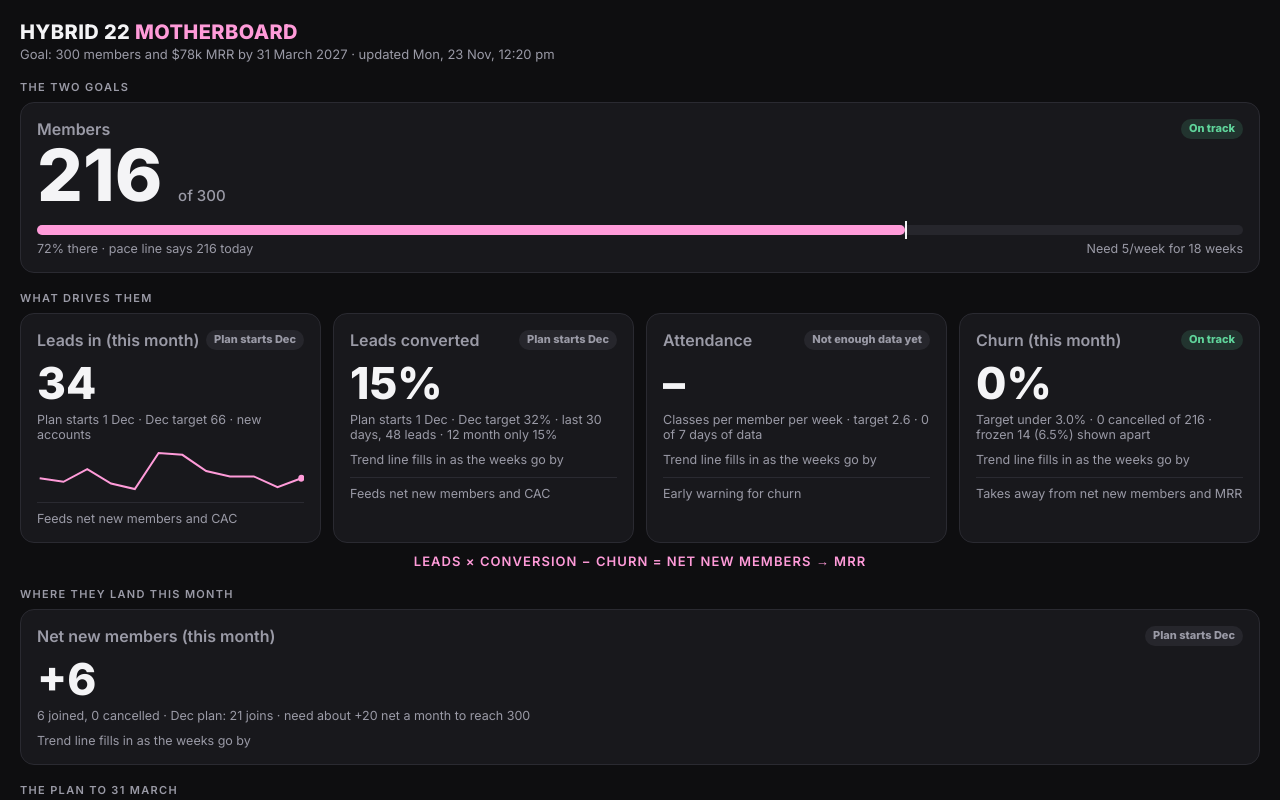
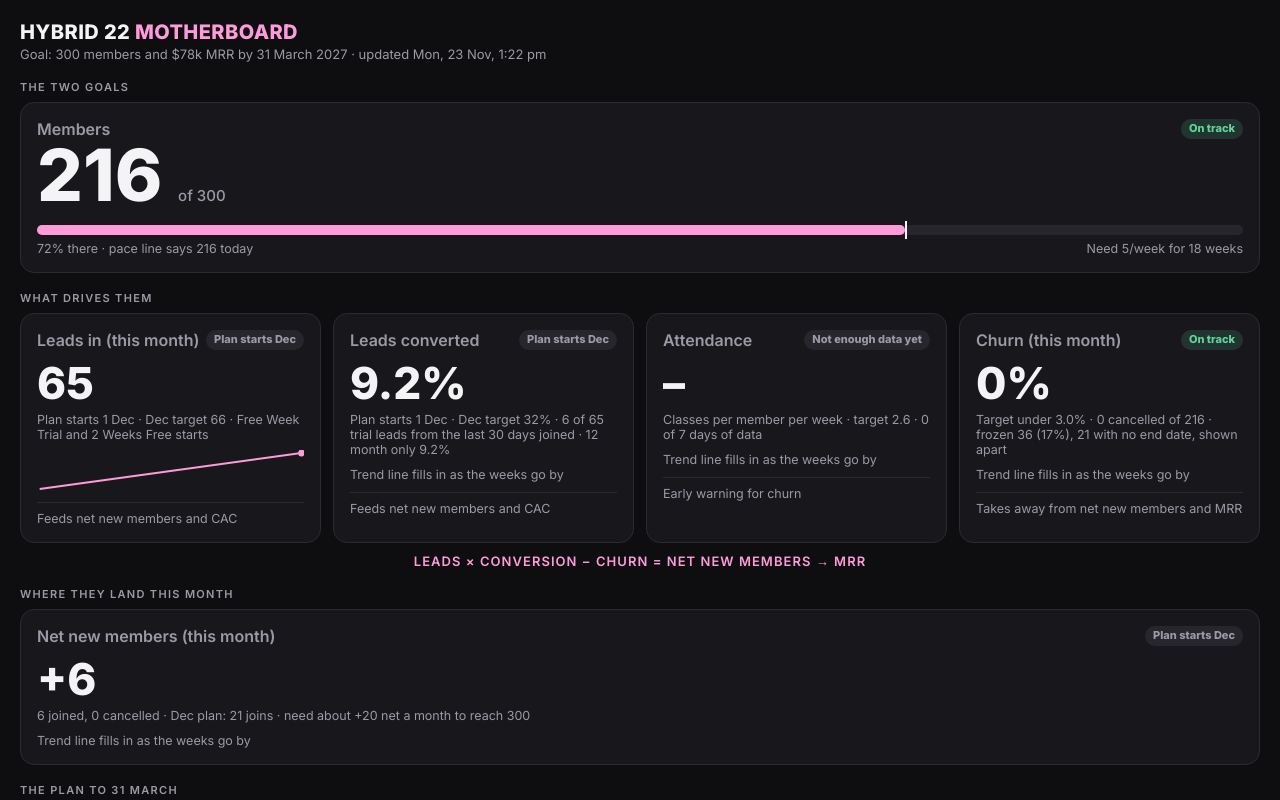
Before and after one commit to hybrid22jez/hybrid22-attendance-screen, a plain HTML site: page docs/kpi/index.html in a window 1280 px wide. Shown: the top 800 px of the page. Drawn offline with Linux system fonts and the light colour scheme.

Commit message:
Update Motherboard TV view [skip ci]

```diff
--- a/docs/kpi/index.html
+++ b/docs/kpi/index.html
@@ -82,7 +82,7 @@ body.tv .feeds,body.tv .costs{font-size:12.5px;margin-top:10px;border-top:1px so
 <div class="card"><table class="plan" id="plan"></table><div class="dim" id="plannote" style="margin-top:8px;font-size:12.5px"></div></div>
 
 <div class="foot money">
-<b>How each number is worked out.</b> Data from Momence every morning (Mindbody from 4 Jan). Members: people with an active paid membership (direct debit or upfront); trials, class packs, Recovery Lounge and complimentary passes don't count, and frozen members are shown apart. Leads: new accounts. Converted: leads from the last 30 days who now hold a paid membership, with 12 month shown separately. Churn: cancellations this month ÷ members at the start of the month; a member who leaves while frozen counts on the day they leave. Attendance: classes attended per member per week over the last 7 days. CAC: monthly acquisition spend (advertising, other marketing incl. Zane and Alana's retainer, Tay's sales wages, commissions) ÷ new members in the last 30 days. Jez's time and rent are general business costs, not CAC. Trend lines start on the first day of data and fill in week by week.
+<b>How each number is worked out.</b> Data from Momence every morning (Mindbody from 4 Jan). Members: people with an active paid membership (direct debit or upfront); trials, class packs, Recovery Lounge and complimentary passes don't count, and frozen members (anyone currently frozen, however long ago they froze and with or without an end date) are shown apart. Leads: people who start a Free Week Trial or 2 Weeks Free. Converted: those leads from the last 30 days who now hold a paid membership, with 12 month shown separately. Churn: cancellations this month ÷ members at the start of the month; a member who leaves while frozen counts as a cancel on the day they leave. Attendance: classes attended per member per week over the last 7 days. CAC: monthly acquisition spend (advertising, other marketing incl. Zane and Alana's retainer, Tay's sales wages, commissions) ÷ new members in the last 30 days. Jez's time and rent are general business costs, not CAC. Trend lines start on the first day of data and fill in week by week.
 </div>
 </div>
 <div class="tip" id="tip"></div>
@@ -161,9 +161,9 @@ function render(){
 
   $("#drivers").append(
     kCard({nt:"Plan starts Dec", name:"Leads in (this month)", val:D.leads.month, target:P.leads, show:D.leads.month,
-      tgtText:P.leads==null?`${P.label} Dec target ${D.plan[0].leads} · new accounts`:`${P.label} target ${P.leads} (about ${Math.round(P.leads/4.35)} a week) · new accounts`, weekly:D.leads.weekly, fmt:v=>v+" leads that week", feeds:"Feeds net new members and CAC"}),
+      tgtText:P.leads==null?`${P.label} Dec target ${D.plan[0].leads} · Free Week Trial and 2 Weeks Free starts`:`${P.label} target ${P.leads} (about ${Math.round(P.leads/4.35)} a week) · Free Week Trial and 2 Weeks Free starts`, weekly:D.leads.weekly, fmt:v=>v+" leads that week", feeds:"Feeds net new members and CAC"}),
     kCard({nt:"Plan starts Dec", name:"Leads converted", val:D.conv.rate, target:P.conv, show:pct(D.conv.rate),
-      tgtText:`${P.conv==null?P.label+' Dec target '+pct(D.plan[0].conv):P.label+' target '+pct(P.conv)} · last 30 days, ${D.conv.n} leads · 12 month only ${pct(D.conv.twelve)}`, weekly:D.conv.weekly, fmt:pct, feeds:"Feeds net new members and CAC"}));
+      tgtText:`${P.conv==null?P.label+' Dec target '+pct(D.plan[0].conv):P.label+' target '+pct(P.conv)} · ${D.conv.converted ?? '–'} of ${D.conv.n} trial leads from the last 30 days joined · 12 month only ${pct(D.conv.twelve)}`, weekly:D.conv.weekly, fmt:pct, feeds:"Feeds net new members and CAC"}));
   if (money_ok) $("#drivers").append(
     kCard({name:"CAC (blended)", cls:"money", val:D.cac.full, target:D.cac.target, lower:true, show:money(D.cac.full),
       tgtText:`Target ${money(D.cac.target)} · ${money(D.cac.costs.reduce((a,c)=>a+c[1],0))} spend ÷ ${D.cac.newCustomers} new members (${D.cac.basis}) · pays back in ${D.cac.full?(D.cac.full/D.cac.revPerMember).toFixed(1):"–"} months`,
@@ -173,7 +173,7 @@ function render(){
     kCard({name:"Attendance", val:D.att.rate, target:D.att.target, show:D.att.rate==null?"–":D.att.rate.toFixed(1),
       tgtText:`Classes per member per week · target ${D.att.target}${D.att.days<7?` · ${D.att.days} of 7 days of data`:""}`, weekly:D.att.weekly, fmt:v=>v.toFixed(1)+" a week", feeds:"Early warning for churn"}),
     kCard({name:"Churn (this month)", val:D.churn.rate, target:D.churn.target, lower:true, show:pct(D.churn.rate),
-      tgtText:`Target under ${pct(D.churn.target)} · ${D.churn.cancels} cancelled of ${D.churn.startMembers} · frozen ${D.members.frozen} (${pct(D.members.frozen/(D.members.now||1))}) shown apart`, weekly:D.churn.weekly, fmt:pct, feeds:"Takes away from net new members and MRR"}));
+      tgtText:`Target under ${pct(D.churn.target)} · ${D.churn.cancels} cancelled of ${D.churn.startMembers} · frozen ${D.members.frozen} (${pct(D.members.frozen/(D.members.now||1))})${D.members.frozenNoEnd?`, ${D.members.frozenNoEnd} with no end date`:''}, shown apart`, weekly:D.churn.weekly, fmt:pct, feeds:"Takes away from net new members and MRR"}));
 
   const netNeeded = monthsLeft > 0 ? (D.members.goal - D.members.now) / monthsLeft : 0;
   $("#outputs").append(
--- a/docs/kpi/kpi-data.json
+++ b/docs/kpi/kpi-data.json
@@ -1,6 +1,6 @@
 {
   "asOf": "2026-11-23",
-  "generatedAt": "2026-11-23T01:20:11.703Z",
+  "generatedAt": "2026-11-23T02:22:22.559Z",
   "goalDate": "2027-03-31",
   "plan": [
     {
@@ -42,35 +42,28 @@
     "goal": 300,
     "start": 216,
     "startDate": "2026-11-23",
-    "frozen": 14,
+    "frozen": 36,
+    "frozenNoEnd": 21,
+    "frozenOverdue": 0,
     "weekly": [
       216
     ]
   },
   "mrr": null,
   "leads": {
-    "month": 34,
+    "month": 65,
     "weekly": [
-      12,
-      10,
-      17,
-      9,
-      6,
-      26,
-      25,
-      16,
-      13,
-      13,
-      7,
-      12
+      3,
+      59
     ]
   },
   "conv": {
-    "rate": 0.14583333333333334,
-    "twelve": 0.14583333333333334,
-    "n": 48,
+    "rate": 0.09230769230769231,
+    "twelve": 0.09230769230769231,
+    "n": 65,
+    "converted": 6,
     "weekly": [
-      0.14583333333333334
+      0.09230769230769231
     ]
   },
   "churn": {
```
